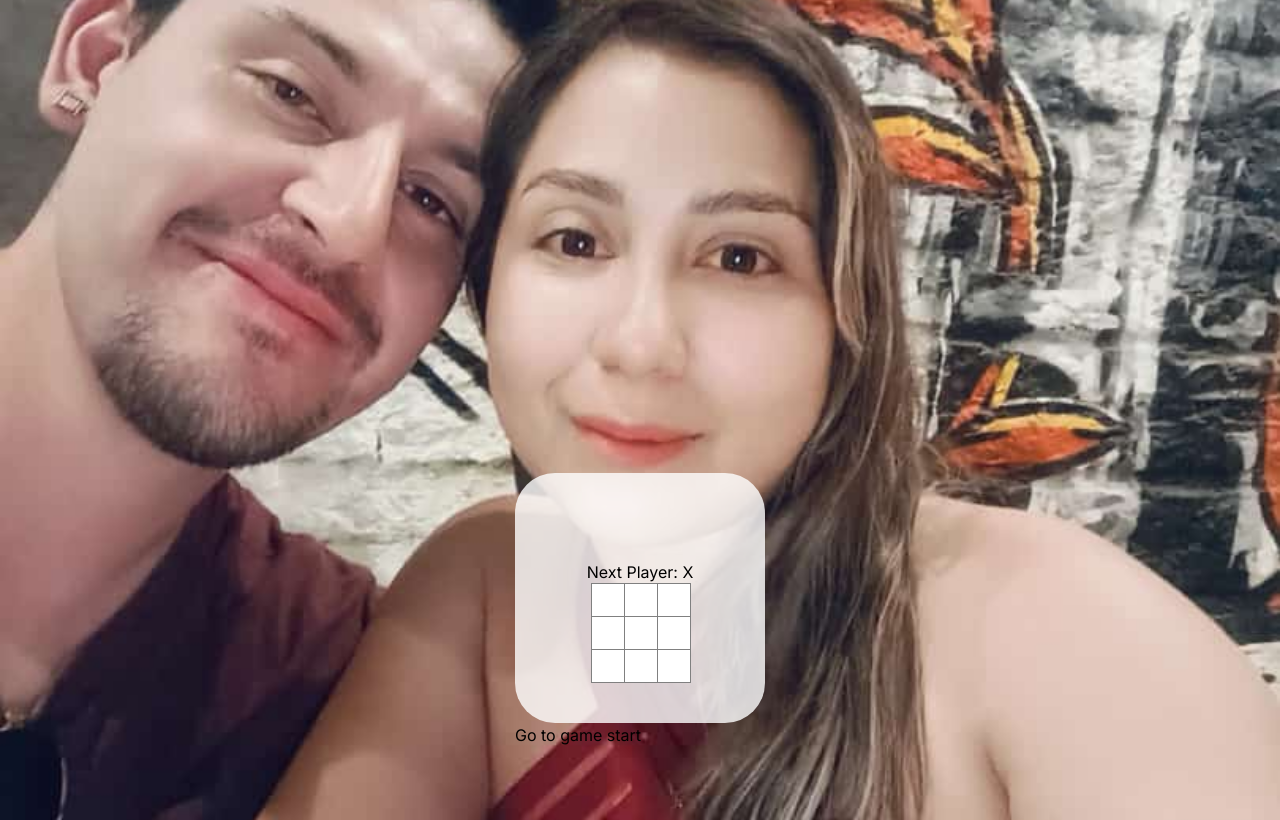
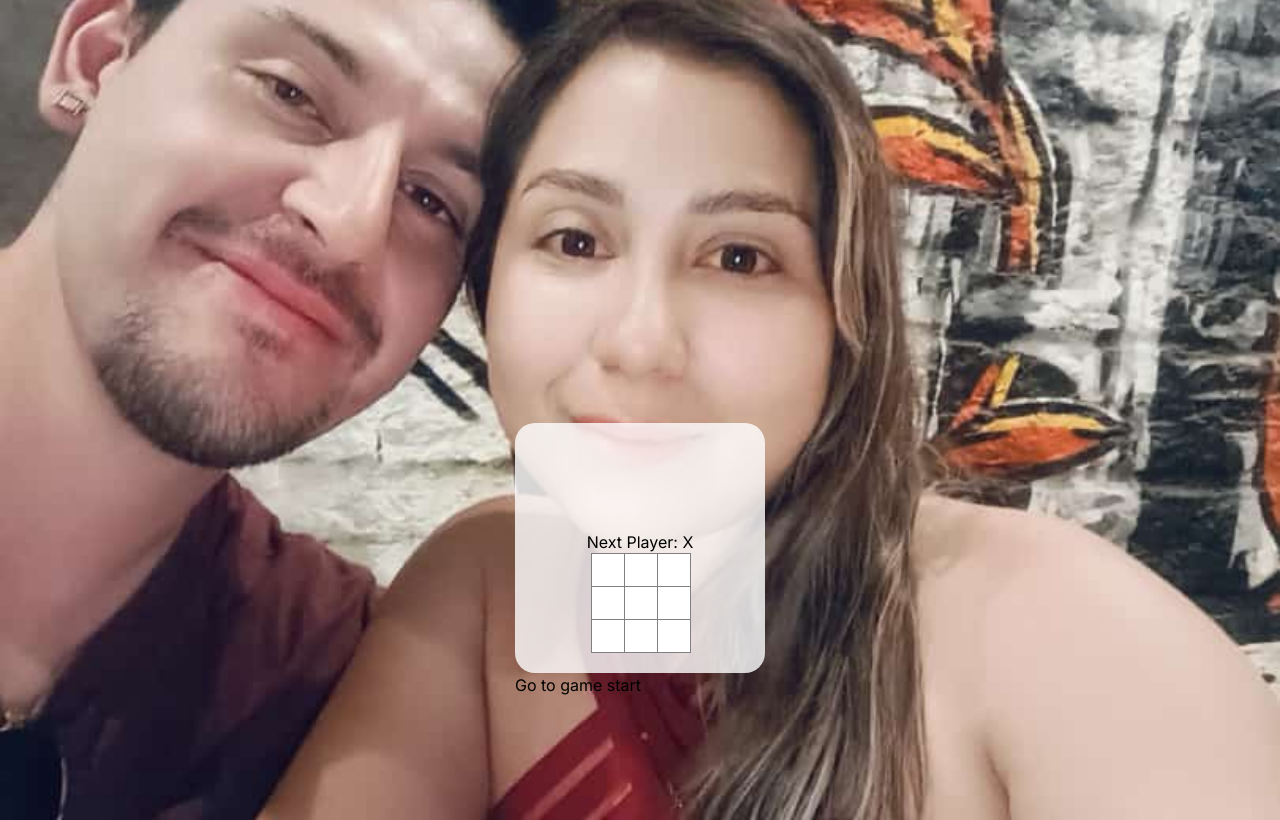
Before and after one commit to danielpinto-developer/React-Tic-Tac-Toe, a Next.js app: page / in a window 1280 px wide. Built offline with nearby package versions, Linux system fonts and the light colour scheme.

Commit message:
updated padding

```diff
--- a/src/app/globals.css
+++ b/src/app/globals.css
@@ -32,8 +32,8 @@ body {
 }
 
 .game-board {
-  padding: 40px;
-  border-radius: 40px;
+  padding: 20px;
+  border-radius: 20px;
   width: 250px; /* Adjust width to fit your board */
   height: 250px; /* Adjust height to fit your board */
   display: flex;
@@ -41,5 +41,5 @@ body {
   justify-content: flex-end; /* Align items at the bottom */
   align-items: center;
   background-color: rgba(255, 255, 255, 0.8); /* Optional: Add a semi-transparent background for better readability */
-  margin-top: 400px;
+  margin-top: 300px;
 }
```
